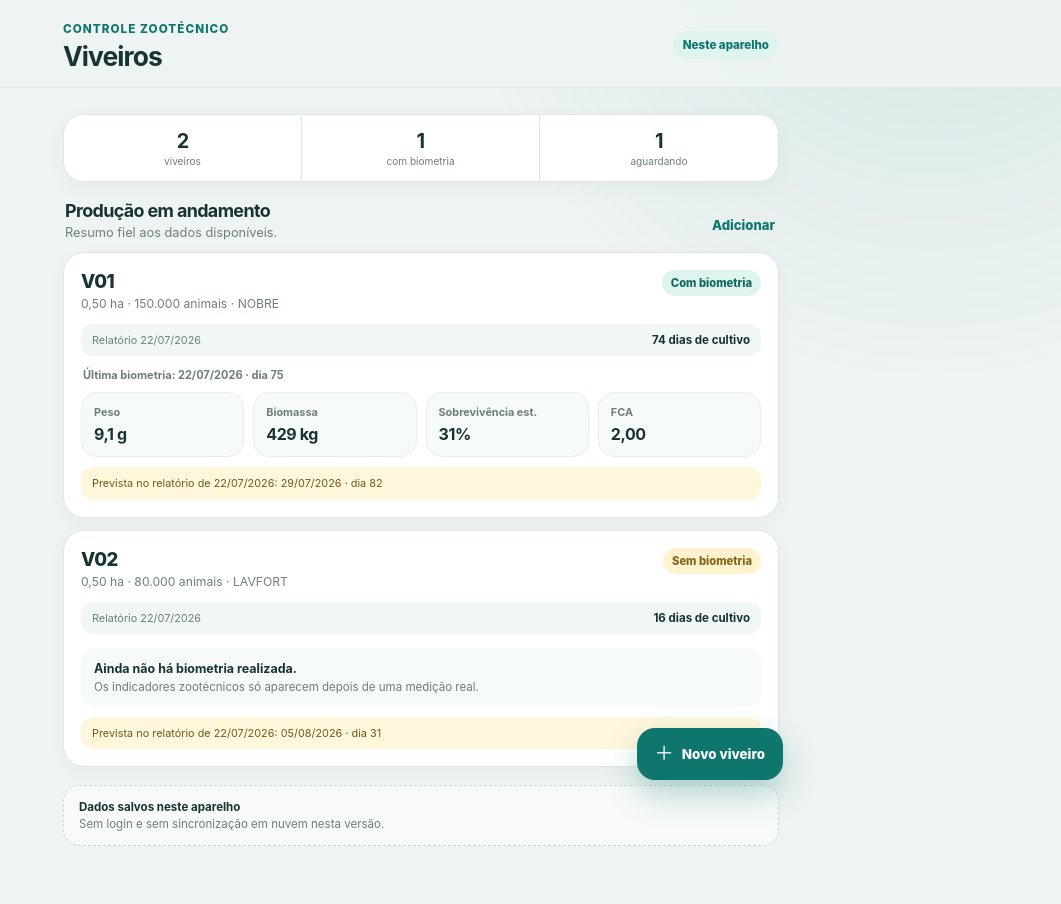
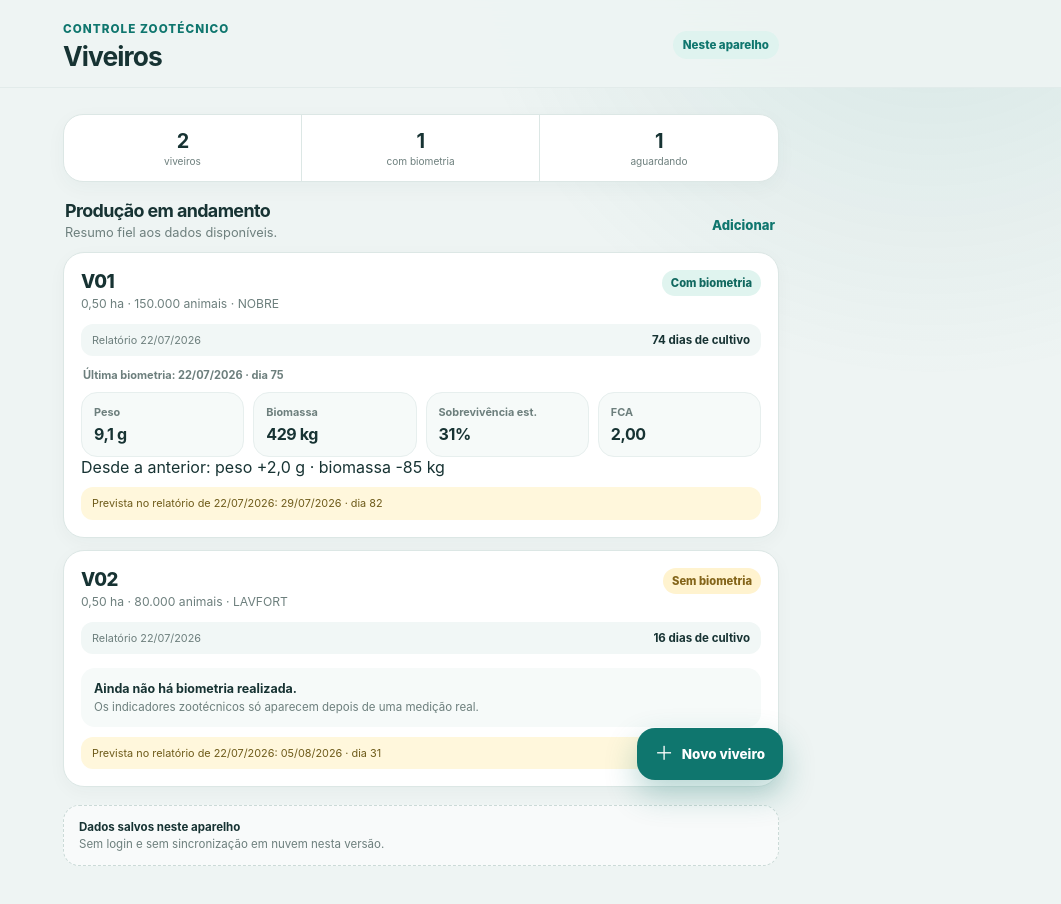
Before and after one commit to Georlan/ViveiroDaniel, a React (Vite) app: page / in a window 1280 px wide. Shown: the top 904 px of the page, without its empty margins (219-1280 px from the left). Built offline with nearby package versions, Linux system fonts and the light colour scheme.

Commit message:
feat: replace chart with plain-language change summary

```diff
--- a/src/App.tsx
+++ b/src/App.tsx
@@ -2,6 +2,7 @@ import { FormEvent, useMemo, useState } from 'react'
 import {
   calculateBiometry,
   calculateHistory,
+  compareBiometriesForDisplay,
   cultivationDaysAtReference,
   cycleDaysAtReference,
   densityPerSquareMeter,
@@ -52,6 +53,23 @@ function formatNumber(value: number, decimals = 0) {
     minimumFractionDigits: decimals,
     maximumFractionDigits: decimals,
   }).format(value)
+}
+
+function formatSigned(value: number, decimals = 0) {
+  if (value === 0) return formatNumber(0, decimals)
+  return (value > 0 ? '+' : '') + formatNumber(value, decimals)
+}
+
+function movementWord(value: number) {
+  if (value > 0) return 'subiu'
+  if (value < 0) return 'caiu'
+  return 'ficou igual'
+}
+
+function movementArrow(value: number) {
+  if (value > 0) return '↑'
+  if (value < 0) return '↓'
+  return '→'
 }
 
 function id(prefix: string) {
@@ -189,6 +207,8 @@ function PondCard({ pond, onOpen }: { pond: Pond; onOpen: () => void }) {
   const latest = history[history.length - 1]
   const cultivationDays = cultivationDaysAtReference(pond)
   const nextPlanned = plannedAfterLatest(pond)
+  const previous = history.length > 1 ? history[history.length - 2] : null
+  const lastChange = latest && previous ? compareBiometriesForDisplay(previous, latest) : null
 
   return (
     <button className="pond-card" onClick={onOpen}>
@@ -222,6 +242,11 @@ function PondCard({ pond, onOpen }: { pond: Pond; onOpen: () => void }) {
             <Metric label="Sobrevivência est." value={formatNumber(round(latest.survivalPercent)) + '%'} />
             <Metric label="FCA" value={formatNumber(round(latest.fca, 2), 2)} />
           </div>
+          {lastChange && (
+            <div className="card-change-summary">
+              Desde a anterior: peso {formatSigned(lastChange.weightG, 1)} g · biomassa {formatSigned(lastChange.biomassKg)} kg
+            </div>
+          )}
         </>
       ) : (
         <div className="empty-inline">
@@ -324,7 +349,7 @@ function PondDetail({ pond, onAddBiometry }: { pond: Pond; onAddBiometry: () =>
             <Metric label="Cresc. médio" value={formatNumber(round(latest.averageGrowthPerWeekG, 2), 2) + ' g/sem'} />
           </div>
 
-          <TrendChart pond={pond} />
+          <ChangeSummary pond={pond} />
         </>
       ) : (
         <div className="empty-card">
@@ -417,68 +442,70 @@ function PlanningSection({ pond }: { pond: Pond }) {
   )
 }
 
-function TrendChart({ pond }: { pond: Pond }) {
+function ChangeSummary({ pond }: { pond: Pond }) {
   const history = calculateHistory(pond)
   if (history.length < 2) return null
 
-  const width = 340
-  const height = 190
-  const padX = 22
-  const padTop = 16
-  const padBottom = 30
-  const plotHeight = height - padTop - padBottom
-  const plotWidth = width - padX * 2
-  const maxValue = Math.max(...history.flatMap((row) => [row.biomassKg, row.accumulatedFeedKg])) * 1.08
-  const groupWidth = plotWidth / history.length
-  const barWidth = Math.min(14, groupWidth * 0.28)
+  const previous = history[history.length - 2]
+  const latest = history[history.length - 1]
+  const delta = compareBiometriesForDisplay(previous, latest)
 
-  const barHeight = (value: number) => (value / maxValue) * plotHeight
+  const changes = [
+    {
+      label: 'Peso médio',
+      value: formatSigned(delta.weightG, 1) + ' g',
+      sentence: movementWord(delta.weightG),
+      arrow: movementArrow(delta.weightG),
+    },
+    {
+      label: 'Biomassa estimada',
+      value: formatSigned(delta.biomassKg) + ' kg',
+      sentence: movementWord(delta.biomassKg),
+      arrow: movementArrow(delta.biomassKg),
+    },
+    {
+      label: 'Sobrevivência estimada',
+      value: formatSigned(delta.survivalPercentagePoints) + ' p.p.',
+      sentence: movementWord(delta.survivalPercentagePoints),
+      arrow: movementArrow(delta.survivalPercentagePoints),
+    },
+    {
+      label: 'FCA',
+      value: formatSigned(delta.fca, 2),
+      sentence: movementWord(delta.fca),
+      arrow: movementArrow(delta.fca),
+    },
+  ]
 
   return (
-    <article className="chart-card">
-      <div className="section-heading chart-heading">
+    <article className="change-card">
+      <div className="change-card-head">
         <div>
-          <h2>Ração acumulada × biomassa</h2>
-          <p>Barras agrupadas como no relatório, em kg.</p>
+          <span className="eyebrow">Comparação simples</span>
+          <h2>O que mudou desde a biometria anterior?</h2>
+          <p>
+            {formatDate(previous.date)} → {formatDate(latest.date)}
+          </p>
         </div>
       </div>
-      <div className="chart-legend">
-        <span><i className="dot biomass" /> Biomassa</span>
-        <span><i className="dot feed" /> Ração acumulada</span>
+
+      <div className="change-grid">
+        {changes.map((item) => (
+          <div className="change-item" key={item.label}>
+            <span className="change-arrow" aria-hidden="true">{item.arrow}</span>
+            <div>
+              <small>{item.label}</small>
+              <strong>{item.value}</strong>
+              <span>{item.sentence}</span>
+            </div>
+          </div>
+        ))}
       </div>
-      <svg viewBox={'0 0 ' + width + ' ' + height} role="img" aria-label="Gráfico de barras de biomassa e ração acumulada">
-        <line x1={padX} x2={width - padX} y1={padTop + plotHeight} y2={padTop + plotHeight} className="axis-line" />
-        {history.map((row, index) => {
-          const center = padX + groupWidth * index + groupWidth / 2
-          const biomassHeight = barHeight(row.biomassKg)
-          const feedHeight = barHeight(row.accumulatedFeedKg)
-          const baseline = padTop + plotHeight
 
-          return (
-            <g key={row.id}>
-              <rect
-                x={center - barWidth - 2}
-                y={baseline - biomassHeight}
-                width={barWidth}
-                height={biomassHeight}
-                rx="2"
-                className="bar-biomass"
-              />
-              <rect
-                x={center + 2}
-                y={baseline - feedHeight}
-                width={barWidth}
-                height={feedHeight}
-                rx="2"
-                className="bar-feed"
-              />
-              <text x={center} y={height - 9} textAnchor="middle" className="chart-label">
-                {row.cultivationDay}
-              </text>
-            </g>
-          )
-        })}
-      </svg>
+      <p className="change-footnote">
+        Comparação feita com os mesmos valores arredondados exibidos na tabela do relatório.
+        O app informa apenas a direção da mudança, sem classificar como bom ou ruim.
+      </p>
     </article>
   )
 }
```
